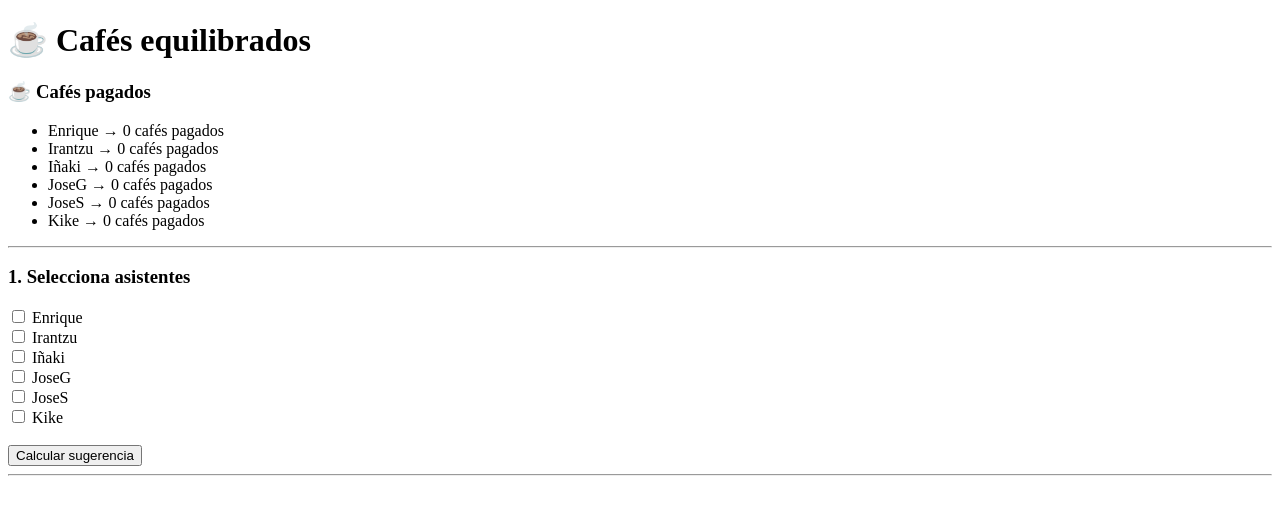
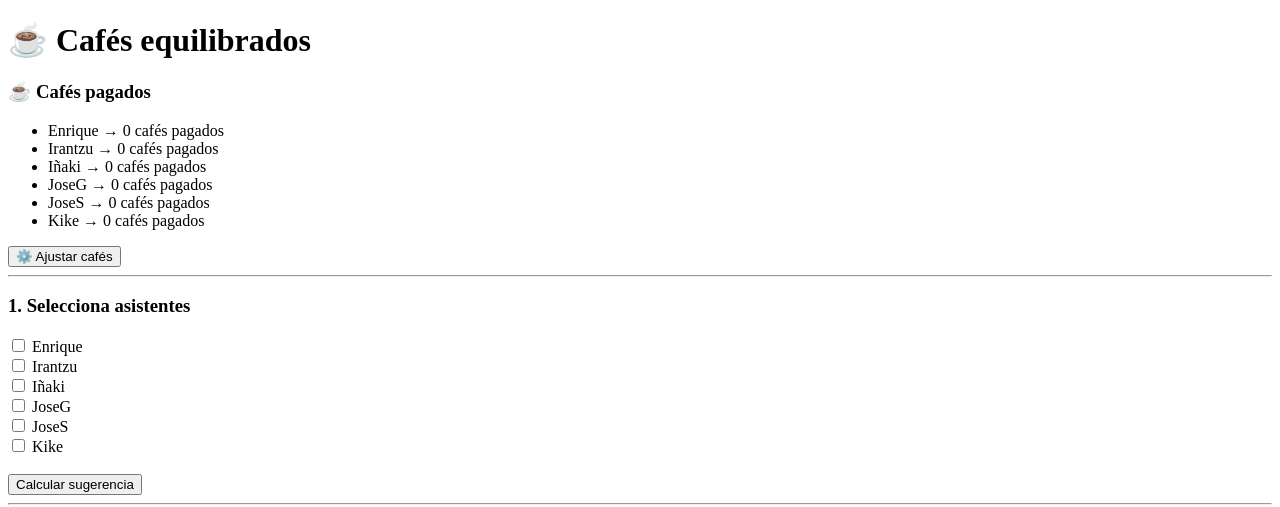
Before and after one commit to f4su/caffe, a Flask app: page / in a window 1280 px wide. Shown: the top 507 px of the page. Run offline with Flask 3, Linux system fonts and the light colour scheme.

Commit message:
Add adjustment button and form for paid coffees
Added a button and panel for adjusting paid coffees, including a form to select a person and input the number of coffees to subtract.

```diff
--- a/templates/index.html
+++ b/templates/index.html
@@ -7,7 +7,7 @@
 
 <h1>☕ Cafés equilibrados</h1>
 
-<!-- 🔥 CAFÉS PAGADOS -->
+<!-- CAFÉS PAGADOS -->
 <h3>☕ Cafés pagados</h3>
 <ul>
     {% for p in personas %}
@@ -16,6 +16,40 @@
         </li>
     {% endfor %}
 </ul>
+
+<!-- 🔧 BOTÓN AJUSTE -->
+<button onclick="document.getElementById('ajuste').style.display='block'">
+    ⚙️ Ajustar cafés
+</button>
+
+<!-- 🔧 PANEL AJUSTE -->
+<div id="ajuste" style="display:none; border:1px solid black; padding:10px; margin-top:10px; width:250px;">
+
+    <h4>Ajustar cafés pagados</h4>
+
+    <form action="/ajustar" method="post">
+
+        <label>Persona:</label>
+        <select name="persona">
+            {% for p in personas %}
+                <option value="{{ p }}">{{ p }}</option>
+            {% endfor %}
+        </select>
+
+        <br><br>
+
+        <label>Restar cafés:</label>
+        <input type="number" name="cantidad" min="1" value="1">
+
+        <br><br>
+
+        <button type="submit">Guardar</button>
+        <button type="button" onclick="document.getElementById('ajuste').style.display='none'">
+            Cancelar
+        </button>
+
+    </form>
+</div>
 
 <hr>
 
```
